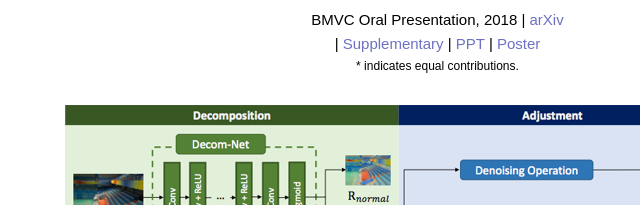
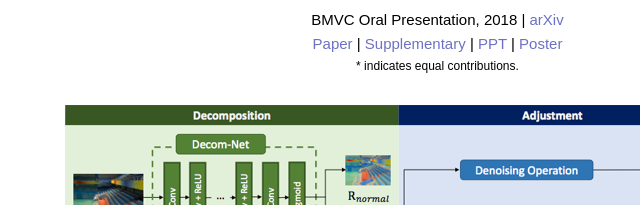
Before and after one commit to daooshee/BMVC2018website, a plain HTML site: page index.html in a window 1280 px wide. Shown: the part 159-364 px from the top of the page, 202-842 px from the left. Drawn offline with Linux system fonts and the light colour scheme.

Commit message:
Fix a bug

```diff
--- a/index.html
+++ b/index.html
@@ -30,7 +30,7 @@
 </div>
 <div class="vis-2 pos-8 size-4 cont-7">
 <p class="para-2"><span class="font-3">BMVC Oral Presentation, 2018</span><span class="font-3"> | </span><span class="font-4"><a href="https://arxiv.org/abs/1808.04560">arXiv</a></span></p>
-<p class="para-2"><span class="font-4"><a target="_blank" href="https://github.com/daooshee/BMVC2018website/blob/master/chen_bmvc18.pdf"></a></span><span class="font-3"> | </span><span class="font-4"><a href="https://github.com/daooshee/BMVC2018website/blob/master/chen_bmvc18_sup.pdf">Supplementary</a></span><span class="font-3"> | </span><span class="font-4"><a href="http://www.icst.pku.edu.cn/struct/Seminar/Talk_BMVC18_Chenwei/index.html">PPT</a></span><span class="font-3"> | </span><span class="font-4"><a href="https://github.com/daooshee/BMVC2018website/blob/master/Chen_BMVC18Poster.pdff">Poster</a></span></p>
+<p class="para-2"><span class="font-4"><a target="_blank" href="https://github.com/daooshee/BMVC2018website/blob/master/chen_bmvc18.pdf">Paper</a></span><span class="font-3"> | </span><span class="font-4"><a href="https://github.com/daooshee/BMVC2018website/blob/master/chen_bmvc18_sup.pdf">Supplementary</a></span><span class="font-3"> | </span><span class="font-4"><a href="http://www.icst.pku.edu.cn/struct/Seminar/Talk_BMVC18_Chenwei/index.html">PPT</a></span><span class="font-3"> | </span><span class="font-4"><a href="https://github.com/daooshee/BMVC2018website/blob/master/Chen_BMVC18Poster.pdf">Poster</a></span></p>
 <p class="para-3"><span class="font-5">* indicates equal contributions.</span></p>
 </div>
 <div class="vis-2 pos-9 size-5 cont-2">
```
